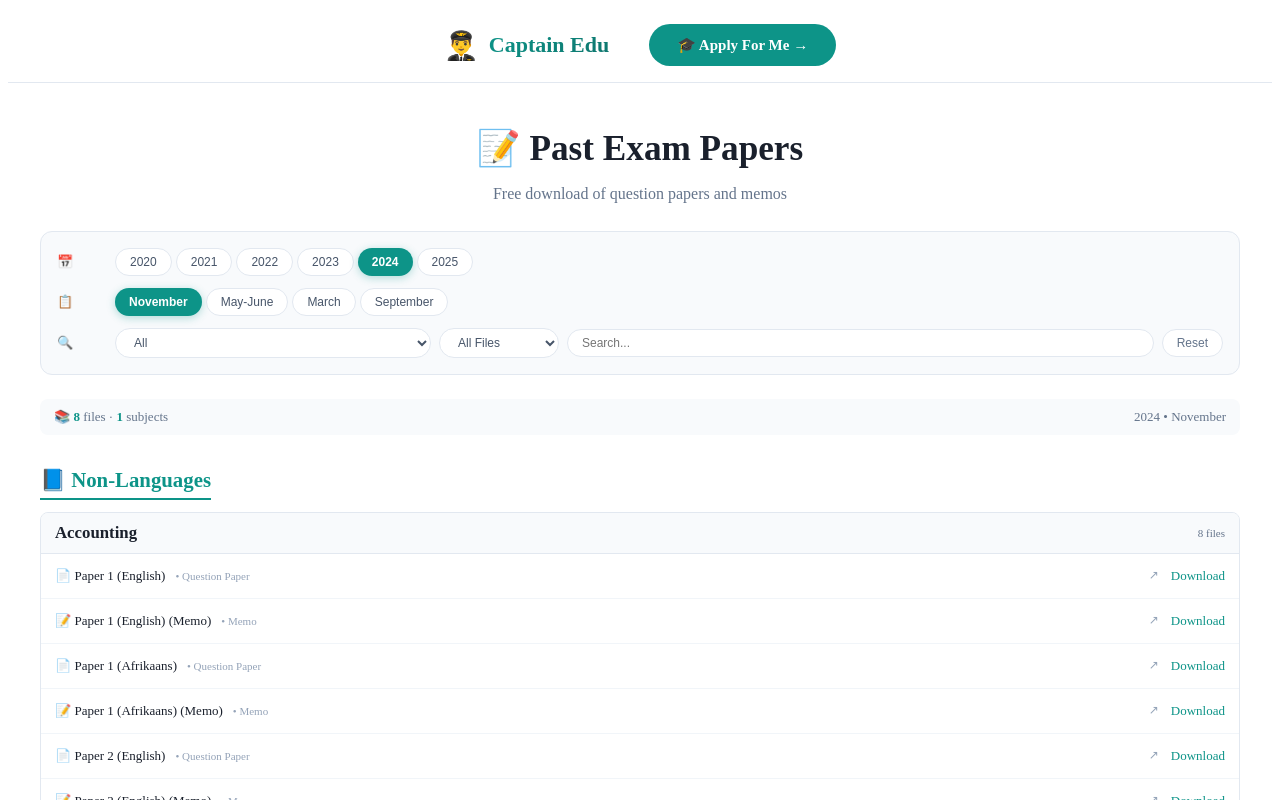
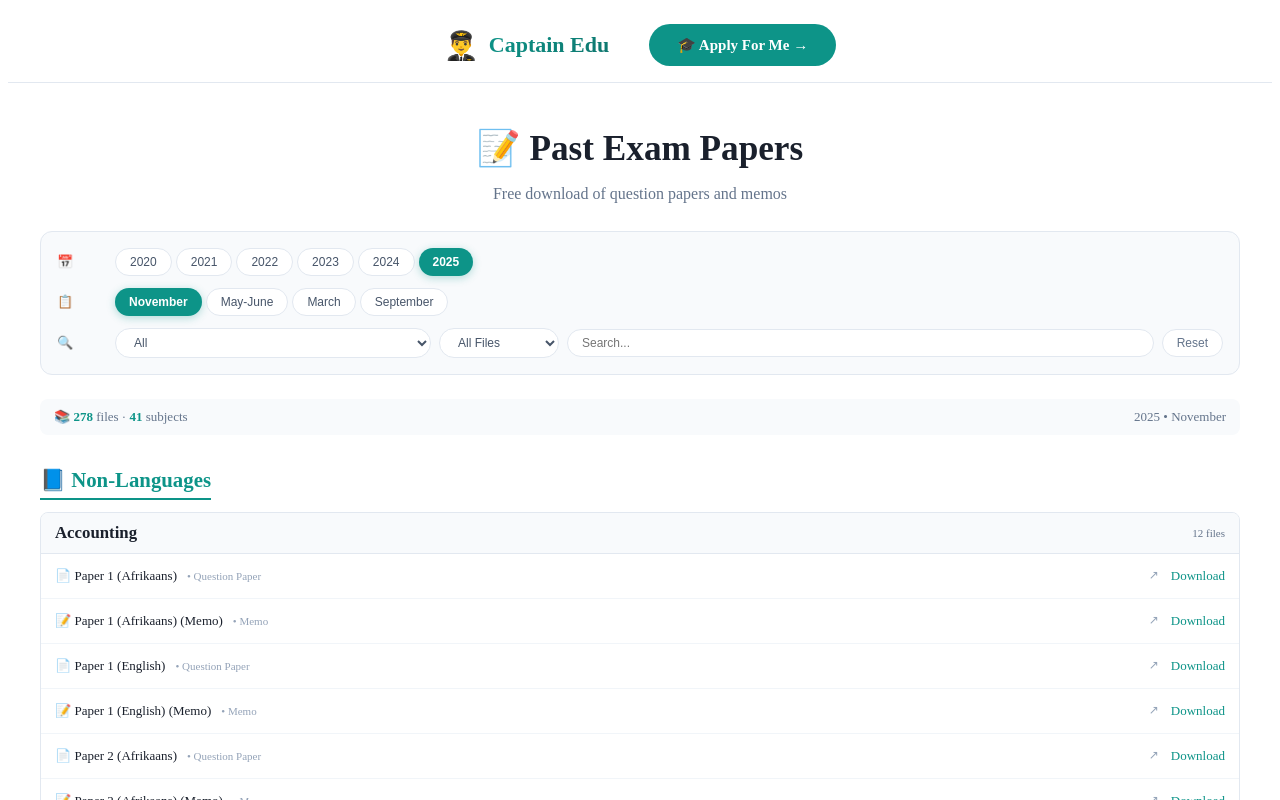
Before and after one commit to The-Captains/captainedu, a React (Vite) app: page /question-papers in a window 1280 px wide. Shown: the top 800 px of the page. Built offline with nearby package versions, Linux system fonts and the light colour scheme.

Commit message:
implementation

```diff
--- a/src/data/questionPapersData.js
+++ b/src/data/questionPapersData.js
@@ -23,13 +23,6 @@
     { year: "2025", session: "November", subject: "Accounting", paperName: "Answer Book (English)", paperFile: "Accounting_P1_Nov_2025_Answer_Book_Eng.pdf", memoFile: null, hasMemo: false },
     { year: "2025", session: "November", subject: "Accounting", paperName: "Answer Book P2 (Afrikaans)", paperFile: "Accounting_P2_Nov_2025_Answer_Book_Afr.pdf", memoFile: null, hasMemo: false },
     { year: "2025", session: "November", subject: "Accounting", paperName: "Answer Book P2 (English)", paperFile: "Accounting_P2_Nov_2025_Answer_Book_Eng.pdf", memoFile: null, hasMemo: false },
-
-    // ========== ACCOUNTING 2024 ==========
-    { year: "2024", session: "November", subject: "Accounting", paperName: "Paper 1 (English)", paperFile: "Accounting_P1_Nov_2024_Eng.pdf", memoFile: "Accounting_P1_Nov_2024_Memo_Eng.pdf", hasMemo: true },
-    { year: "2024", session: "November", subject: "Accounting", paperName: "Paper 1 (Afrikaans)", paperFile: "Accounting_P1_Nov_2024_Afr.pdf", memoFile: "Accounting_P1_Nov_2024_Memo_Afr.pdf", hasMemo: true },
-    { year: "2024", session: "November", subject: "Accounting", paperName: "Paper 2 (English)", paperFile: "Accounting_P2_Nov_2024_Eng.pdf", memoFile: "Accounting_P2_Nov_2024_Memo_Eng.pdf", hasMemo: true },
-    { year: "2024", session: "November", subject: "Accounting", paperName: "Paper 2 (Afrikaans)", paperFile: "Accounting_P2_Nov_2024_Afr.pdf", memoFile: "Accounting_P2_Nov_2024_Memo_Afr.pdf", hasMemo: true },
-
 
     // ========== MATHEMATICS 2025 ==========
     { year: "2025", session: "November", subject: "Mathematics", paperName: "Paper 1", paperFile: "Mathematics P1 Nov 2025 Eng.pdf", memoFile: "Mathematics P1 Nov 2025 MG Afr & Eng.pdf", hasMemo: true },
--- a/src/pages/QuestionPapers.jsx
+++ b/src/pages/QuestionPapers.jsx
@@ -11,7 +11,7 @@
 import Seo from "../components/Seo";
 
 function QuestionPapers() {
-    const [selectedYear, setSelectedYear] = useState("2024");
+    const [selectedYear, setSelectedYear] = useState("2025");
     const [selectedSession, setSelectedSession] = useState("November");
     const [selectedSubject, setSelectedSubject] = useState("All");
     const [selectedType, setSelectedType] = useState("All");
```
